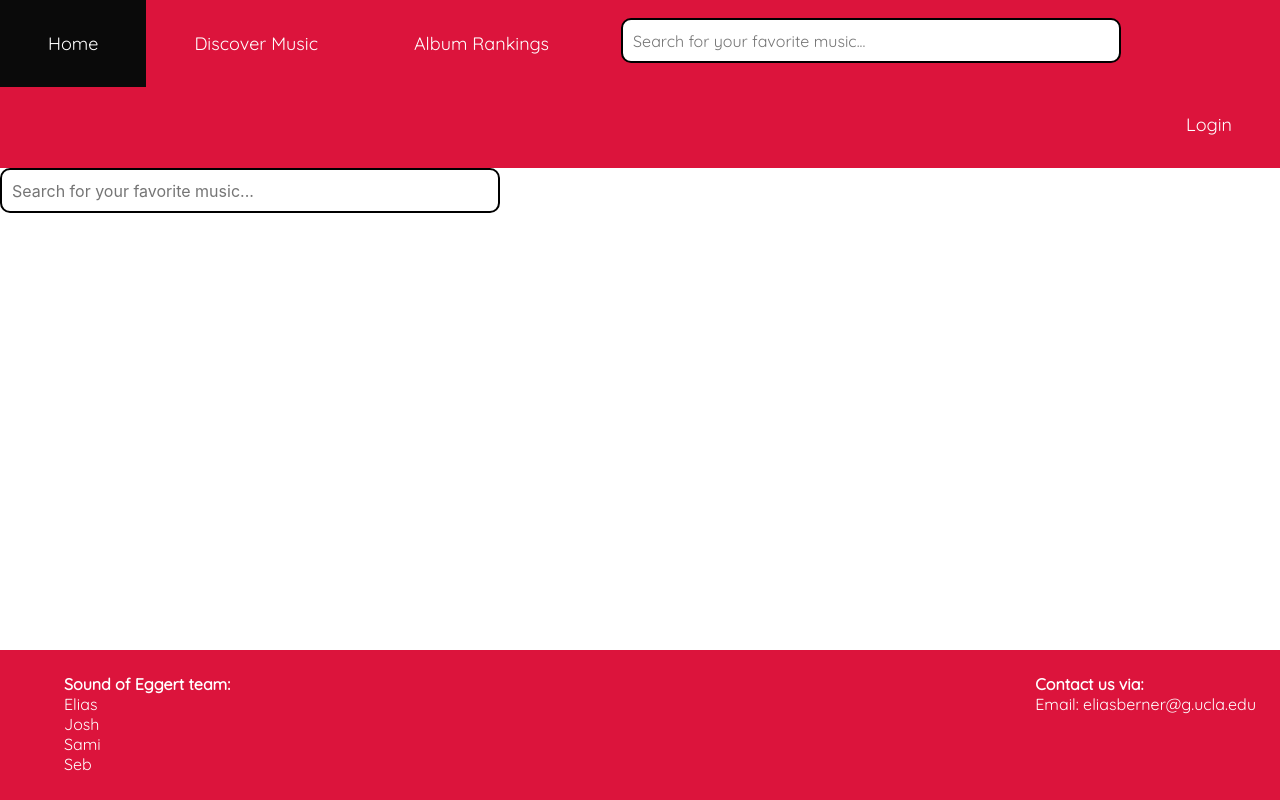
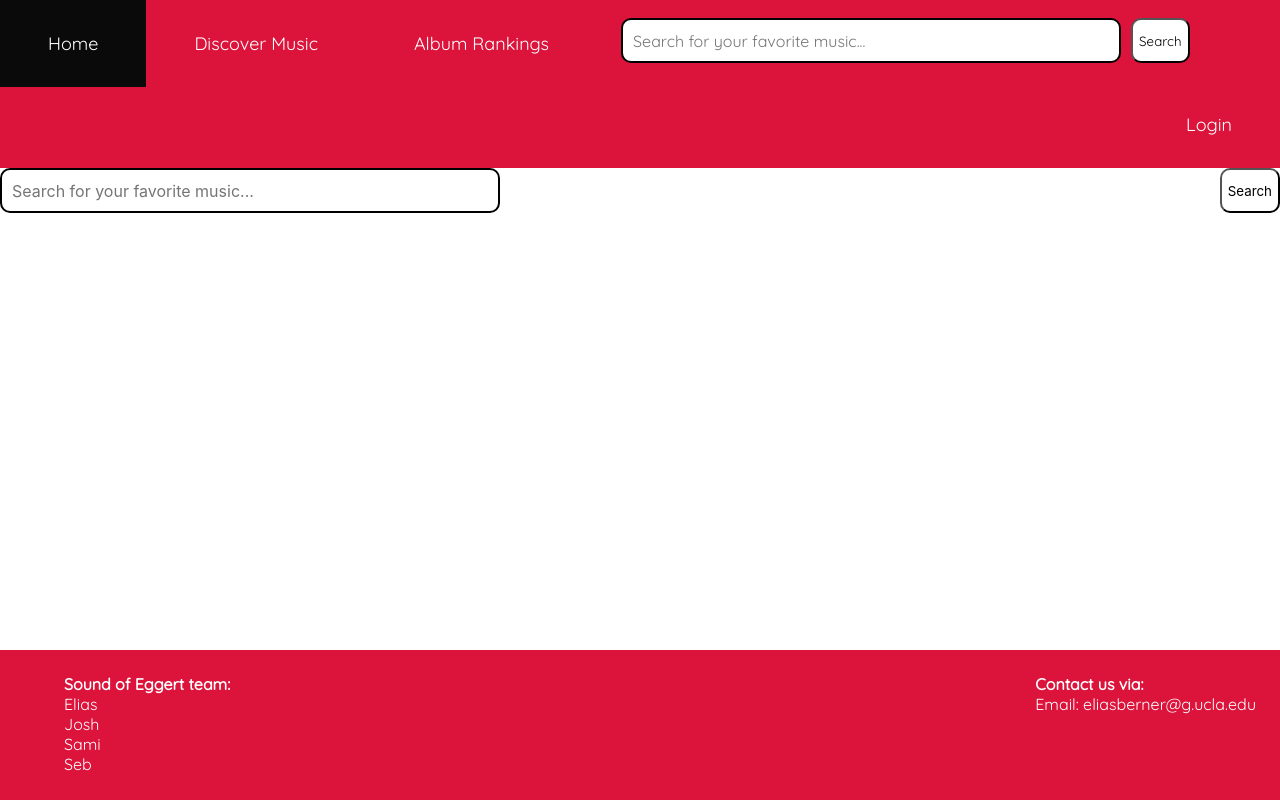
Before and after one commit to meepospammer/sound-of-eggert, a Next.js app: page /components/searchbar/searchbar in a window 1280 px wide. Built offline with nearby package versions, Linux system fonts and the light colour scheme; no server answers.

Commit message:
Added searchbar button to searchbar

```diff
--- a/pages/components/searchbar/searchbar.js
+++ b/pages/components/searchbar/searchbar.js
@@ -10,6 +10,10 @@ function Searchbar(){
                 className={styles.input}
 
             />
+            <button className={styles.btn}>
+                Search
+            </button>
+
         </>
     )
 }
--- a/pages/components/searchbar/searchbar.module.css
+++ b/pages/components/searchbar/searchbar.module.css
@@ -10,3 +10,19 @@
     padding: 10px;
     outline: none;
 }
+
+.btn {
+    display: block;
+    height: 45px;
+    float: right;
+    margin-left: 10px;
+    border-radius: 10px;
+    font-family: inherit;
+    color: black;
+    background-color: white;
+    font-style: bold;
+}
+
+.btn:hover{
+    background-color: lightgray;
+}
```
